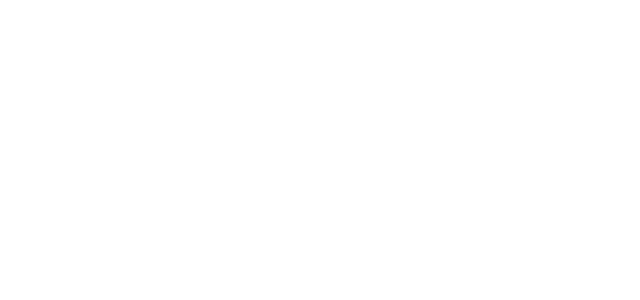
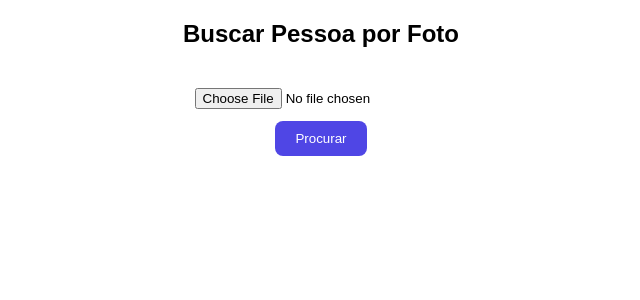
Before and after one commit to gui-diass/FindRS, a React (Vite) app in the folder find-rs/: page /busca in a window 1280 px wide. Before the commit this address had no page. Shown: the top 300 px of the page, without its empty margins (319-959 px from the left). Built offline with nearby package versions, Linux system fonts and the light colour scheme.

Commit message:
create busca screen

```diff
--- a/find-rs/src/App.jsx
+++ b/find-rs/src/App.jsx
@@ -2,6 +2,7 @@
 import Home from './pages/Home';
 import Abrigo from './pages/Abrigo';
 import AbrigoPainel from './pages/AbrigoPainel';
+import Busca from './pages/Busca';
 
 function App() {
   return (
@@ -9,6 +10,7 @@
       <Route path="/" element={<Home />} />
       <Route path="/abrigo" element={<Abrigo />} />
       <Route path="/abrigo/:id" element={<AbrigoPainel />} />
+      <Route path="/busca" element={<Busca />} />
     </Routes>
   );
 }
--- a/find-rs/src/pages/Busca.jsx
+++ b/find-rs/src/pages/Busca.jsx
@@ -1,3 +1,82 @@
+import { useState } from 'react';
+import axios from 'axios';
+
 export default function Busca() {
-  return <h2 style={{ textAlign: 'center', marginTop: '100px' }}>Área do Buscador (Familiar ou Pessoa procurando)</h2>
+  const [fotoBusca, setFotoBusca] = useState(null);
+  const [resultado, setResultado] = useState([]);
+  const [loading, setLoading] = useState(false);
+
+  const handleSubmit = async (e) => {
+    e.preventDefault();
+    if (!fotoBusca) return alert('Envie uma foto para buscar.');
+
+    const formData = new FormData();
+    formData.append('foto', fotoBusca);
+
+    try {
+      setLoading(true);
+      const res = await axios.post('http://localhost:5000/api/buscar', formData, {
+        headers: { 'Content-Type': 'multipart/form-data' },
+      });
+      setResultado(res.data);
+    } catch (err) {
+      console.error('Erro ao buscar pessoa:', err);
+      alert('Erro ao processar a busca.');
+    } finally {
+      setLoading(false);
+    }
+  };
+
+  return (
+    <div style={{ padding: '20px', textAlign: 'center' }}>
+      <h2>Buscar Pessoa por Foto</h2>
+      <div style={{
+        display: 'flex',
+        flexDirection: 'column',
+        justifyContent: 'center',
+        alignItems: 'center',
+        padding: '20px',
+        textAlign: 'center'
+      }}></div>
+      <form onSubmit={handleSubmit} style={{ marginBottom: '20px' }}>
+        <input
+          type="file"
+          accept="image/*"
+          onChange={(e) => setFotoBusca(e.target.files[0])}
+          required
+        />
+        <br />
+        <button
+          type="submit"
+          style={{
+            marginTop: '12px',
+            padding: '10px 20px',
+            backgroundColor: '#4f46e5',
+            color: '#fff',
+            border: 'none',
+            borderRadius: '8px',
+            cursor: 'pointer',
+          }}
+        >
+          Procurar
+        </button>
+      </form>
+
+      {loading && <p>Buscando...</p>}
+
+      <div style={{ display: 'flex', flexWrap: 'wrap', justifyContent: 'center', gap: '20px' }}>
+        {resultado.map((pessoa) => (
+          <div key={pessoa._id} style={{ border: '1px solid #000', padding: '10px', borderRadius: '8px', width: '200px' }}>
+            <img
+              src={`http://localhost:5000/uploads/${pessoa.foto}`}
+              alt={pessoa.nome}
+              style={{ width: '100%', height: '180px', objectFit: 'cover', borderRadius: '6px' }}
+            />
+            <p><strong>{pessoa.nome}</strong></p>
+            <p style={{ fontSize: '0.9em' }}>Abrigo: {pessoa.abrigo?.nome || 'Desconhecido'}</p>
+          </div>
+        ))}
+      </div>
+    </div>
+  );
 }
```
Also changed, not shown: 1 other file (tests, documents, lock files or other folders).
